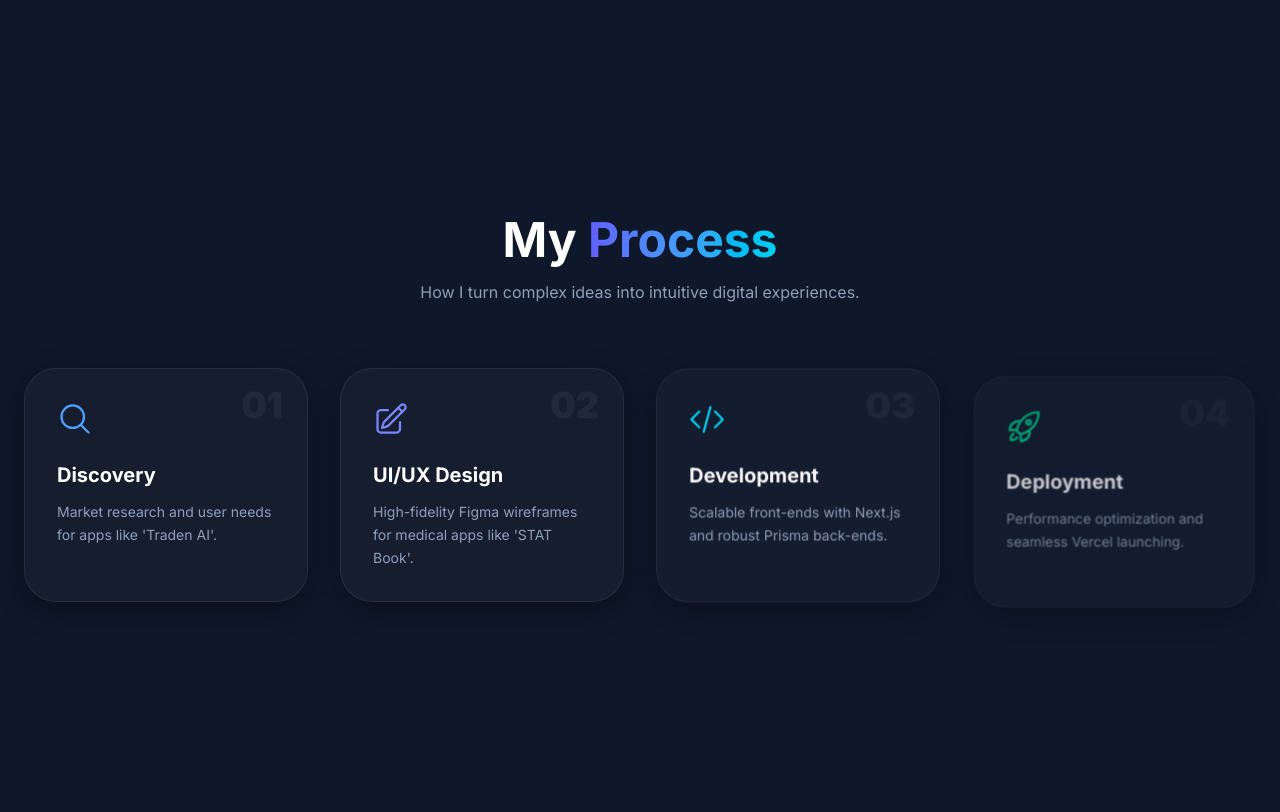
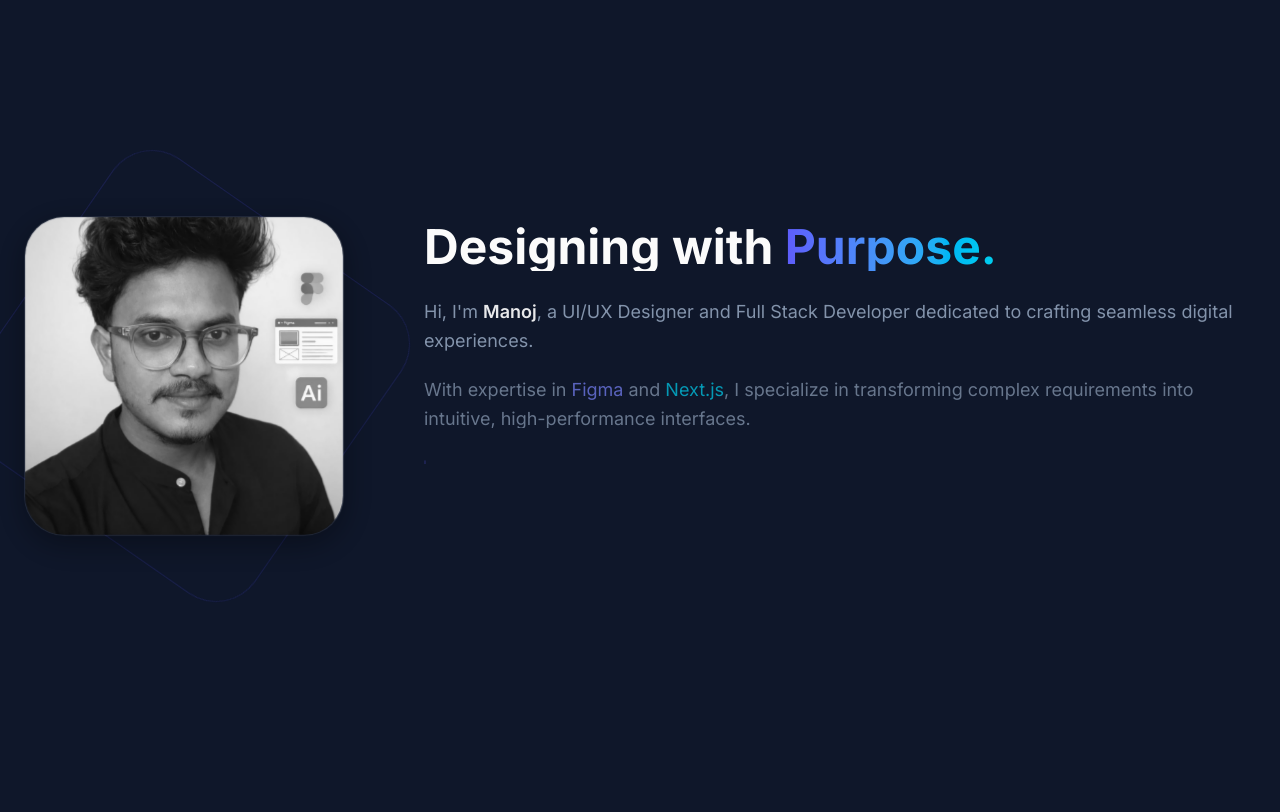
Before and after one commit to saimanojanangi6-stack/Manoj-dev-portfolio, a Next.js app: page / in a window 1280 px wide. Shown: the part 760-1572 px from the top of the page. Built offline with nearby package versions, Linux system fonts and the light colour scheme.

Commit message:
feat: added elite splash screen and project animations

```diff
--- a/src/app/page.js
+++ b/src/app/page.js
@@ -1,33 +1,39 @@
 import Hero from "@/components/Hero";
-import Process from "@/components/Process"; // ADDED IMPORT
+import About from "@/components/About"; // New import for your self-intro
+import Process from "@/components/Process";
 import Skills from "@/components/Skills";
 import Projects from "@/components/Projects";
 
 export default function Home() {
   return (
-    /* CHANGE: Reduced mobile gap-y to 6 (approx 24px) for a tighter look.
-       Desktop remains gap-y-20 (80px) for premium spacing.
+    /* MOBILE GAPS: gap-y-6 keeps sections close on phones.
+       DESKTOP GAPS: gap-y-20 provides premium spacing.
     */
     <div className="flex flex-col gap-y-6 md:gap-y-20 pb-12 md:pb-20">
 
-      {/* 1. Hero Section */}
+      {/* 1. Hero: The Hook */}
       <section id="home">
         <Hero />
       </section>
 
-      {/* 2. Process Section (REPLACING ABOUT)
-          This will now appear correctly between Hero and Skills.
+      {/* 2. About: The Designer (Your Image & My Self)
+          Positioned here so clients meet you immediately.
       */}
+      <section id="about-me" className="scroll-mt-24">
+        <About />
+      </section>
+
+      {/* 3. Process: The Methodology */}
       <section id="about" className="scroll-mt-24">
         <Process />
       </section>
 
-      {/* 3. Skills Section */}
+      {/* 4. Skills: The Technical Toolkit */}
       <section id="skills" className="scroll-mt-24">
         <Skills />
       </section>
 
-      {/* 4. Projects Section */}
+      {/* 5. Projects: The Proof */}
       <section id="projects" className="scroll-mt-24">
         <Projects />
       </section>
--- /dev/null
+++ b/src/components/About.js
@@ -0,0 +1,108 @@
+"use client";
+import { motion } from "framer-motion";
+import Image from "next/image";
+
+export default function About() {
+  // Animation variants for the container to stagger children
+  const containerVariants = {
+    hidden: { opacity: 0 },
+    visible: {
+      opacity: 1,
+      transition: {
+        staggerChildren: 0.2,
+        delayChildren: 0.3,
+      },
+    },
+  };
+
+  // Animation for individual lines/blocks of text
+  const textVariants = {
+    hidden: { opacity: 0, y: 20 },
+    visible: {
+      opacity: 1,
+      y: 0,
+      transition: { duration: 0.8, ease: [0.215, 0.61, 0.355, 1] }
+    },
+  };
+
+  return (
+    <section id="about" className="py-12 md:py-24 container mx-auto px-6">
+      <div className="flex flex-col md:flex-row items-center gap-12 md:gap-20">
+
+        {/* 1. Image Section */}
+        <motion.div
+          initial={{ opacity: 0, scale: 0.9 }}
+          whileInView={{ opacity: 1, scale: 1 }}
+          transition={{ duration: 1 }}
+          viewport={{ once: true }}
+          className="relative group w-64 h-64 md:w-80 md:h-80"
+        >
+          <div className="absolute -inset-4 border border-indigo-500/20 rounded-[3rem] animate-[spin_10s_linear_infinite]" />
+          <div className="relative w-full h-full rounded-[2.5rem] overflow-hidden border-2 border-white/10 glass-card">
+            <Image
+              src="/manoj.jpg"
+              alt="Manoj"
+              fill
+              className="object-cover grayscale hover:grayscale-0 transition-all duration-700 scale-110 group-hover:scale-100"
+            />
+          </div>
+        </motion.div>
+
+        {/* 2. Self/Bio Section with Staggered Text */}
+        <motion.div
+          variants={containerVariants}
+          initial="hidden"
+          whileInView="visible"
+          viewport={{ once: true }}
+          className="flex-1 text-center md:text-left"
+        >
+          {/* Animated Headline */}
+          <div className="overflow-hidden mb-6">
+            <motion.h2
+              variants={textVariants}
+              className="text-4xl md:text-5xl font-bold"
+            >
+              Designing with <span className="text-gradient">Purpose.</span>
+            </motion.h2>
+          </div>
+
+          <div className="space-y-4 text-slate-400 text-base md:text-lg leading-relaxed">
+            <div className="overflow-hidden">
+              <motion.p variants={textVariants}>
+                Hi, I'm <span className="text-white font-semibold">Manoj</span>, a UI/UX Designer and Full Stack Developer dedicated to crafting seamless digital experiences.
+              </motion.p>
+            </div>
+
+            <div className="overflow-hidden">
+              <motion.p variants={textVariants}>
+                With expertise in <span className="text-indigo-400">Figma</span> and <span className="text-cyan-400">Next.js</span>, I specialize in transforming complex requirements into intuitive, high-performance interfaces.
+              </motion.p>
+            </div>
+
+            <div className="overflow-hidden">
+              <motion.p
+                variants={textVariants}
+                className="text-sm border-l-2 border-indigo-500 pl-4 italic"
+              >
+                "I don't just build websites; I solve user problems through strategic design and clean code."
+              </motion.p>
+            </div>
+          </div>
+
+          {/* Staggered Badges */}
+          <motion.div
+            className="mt-8 flex flex-wrap justify-center md:justify-start gap-4"
+          >
+            <motion.div variants={textVariants} className="px-4 py-2 bg-white/5 rounded-xl border border-white/10 text-xs font-mono">
+              📍 Based in AP, India
+            </motion.div>
+            <motion.div variants={textVariants} className="px-4 py-2 bg-white/5 rounded-xl border border-white/10 text-xs font-mono">
+              🚀 10+ Projects Delivered
+            </motion.div>
+          </motion.div>
+        </motion.div>
+
+      </div>
+    </section>
+  );
+}
```
Also changed, not shown: public/manoj.jpg (added).
